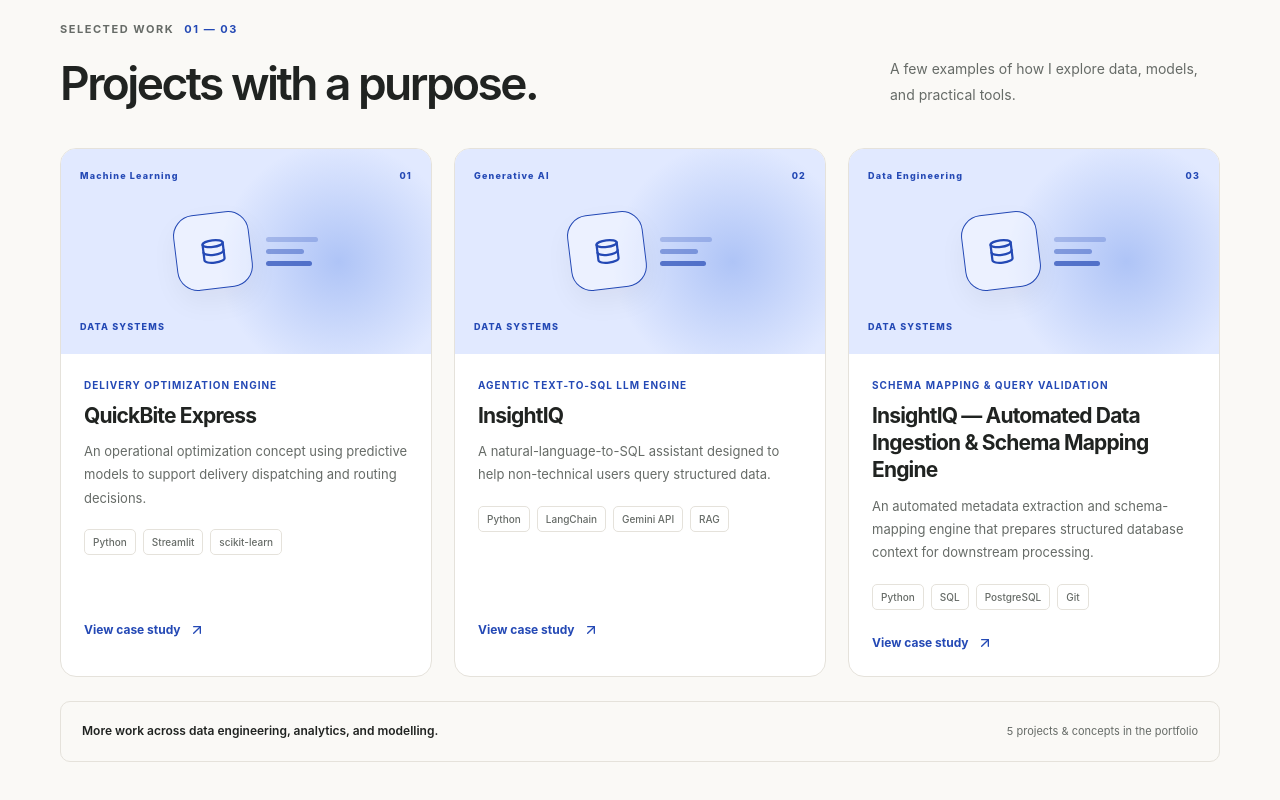
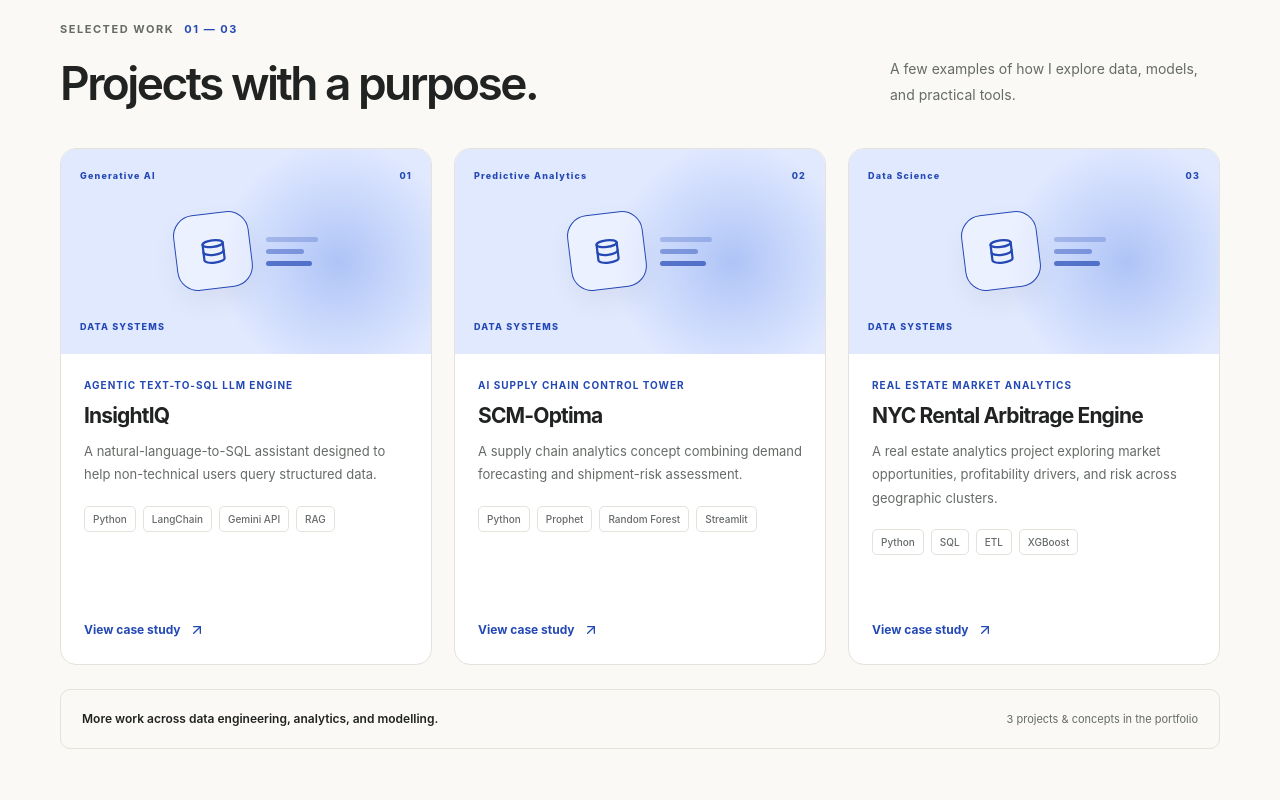
Before and after one commit to ayush-274/Portfolio, a React (Vite) app: page /portfolio in a window 1280 px wide. Shown: the part 851-1651 px from the top of the page. Built offline with nearby package versions, Linux system fonts and the light colour scheme.

Commit message:
Finalize portfolio redesign and content updates

```diff
--- a/src/data/projects.js
+++ b/src/data/projects.js
@@ -1,22 +1,5 @@
 
 export const projects = [
-  {
-    slug: "quickbite-express",
-    title: "QuickBite Express",
-    subtitle: "Delivery Optimization Engine",
-    category: "Machine Learning",
-    summary:
-      "An operational optimization concept using predictive models to support delivery dispatching and routing decisions.",
-    problem:
-      "Delivery operations need to account for changing demand and operational constraints when making dispatch decisions.",
-    approach: [
-      "Developed predictive modelling workflows to estimate demand surges and changing constraints.",
-      "Explored how machine learning outputs could inform dispatching and routing decisions.",
-    ],
-    technologies: ["Python", "Streamlit", "scikit-learn"],
-    type: "Project",
-    featured: true,
-  },
   {
     slug: "insightiq-text-to-sql",
     title: "InsightIQ",
@@ -38,23 +21,6 @@ export const projects = [
       "Vector Databases",
     ],
     type: "AI Project",
-    featured: true,
-  },
-  {
-    slug: "insightiq-schema-mapping",
-    title: "InsightIQ — Automated Data Ingestion & Schema Mapping Engine",
-    subtitle: "Schema Mapping & Query Validation",
-    category: "Data Engineering",
-    summary:
-      "An automated metadata extraction and schema-mapping engine that prepares structured database context for downstream processing.",
-    problem:
-      "Database structures and schema exceptions can complicate automated query execution and downstream data workflows.",
-    approach: [
-      "Built an automated metadata extraction framework to map physical database schemas into structured system contexts.",
-      "Developed query-execution validation workflows to handle structural exceptions and protect downstream data processing.",
-    ],
-    technologies: ["Python", "SQL", "PostgreSQL", "Git"],
-    type: "Data Engineering Project",
     featured: true,
   },
   {
```
